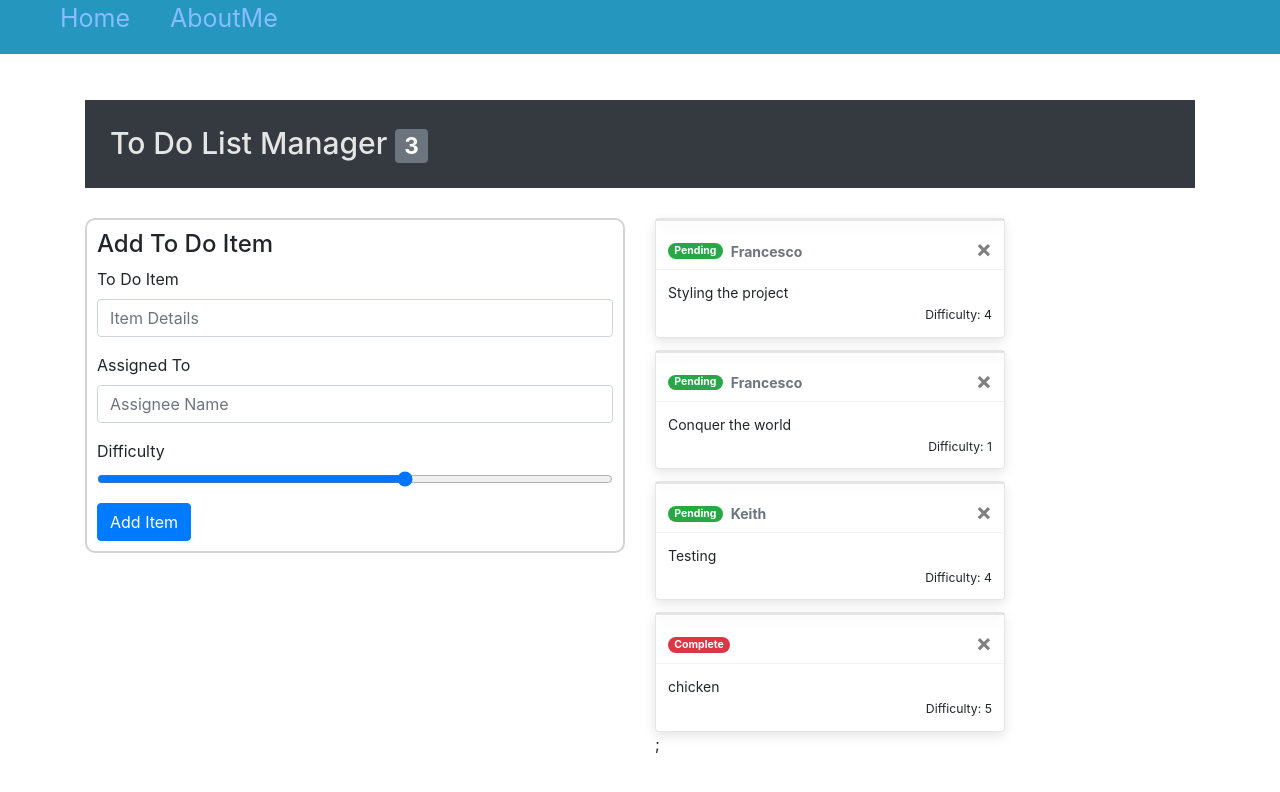
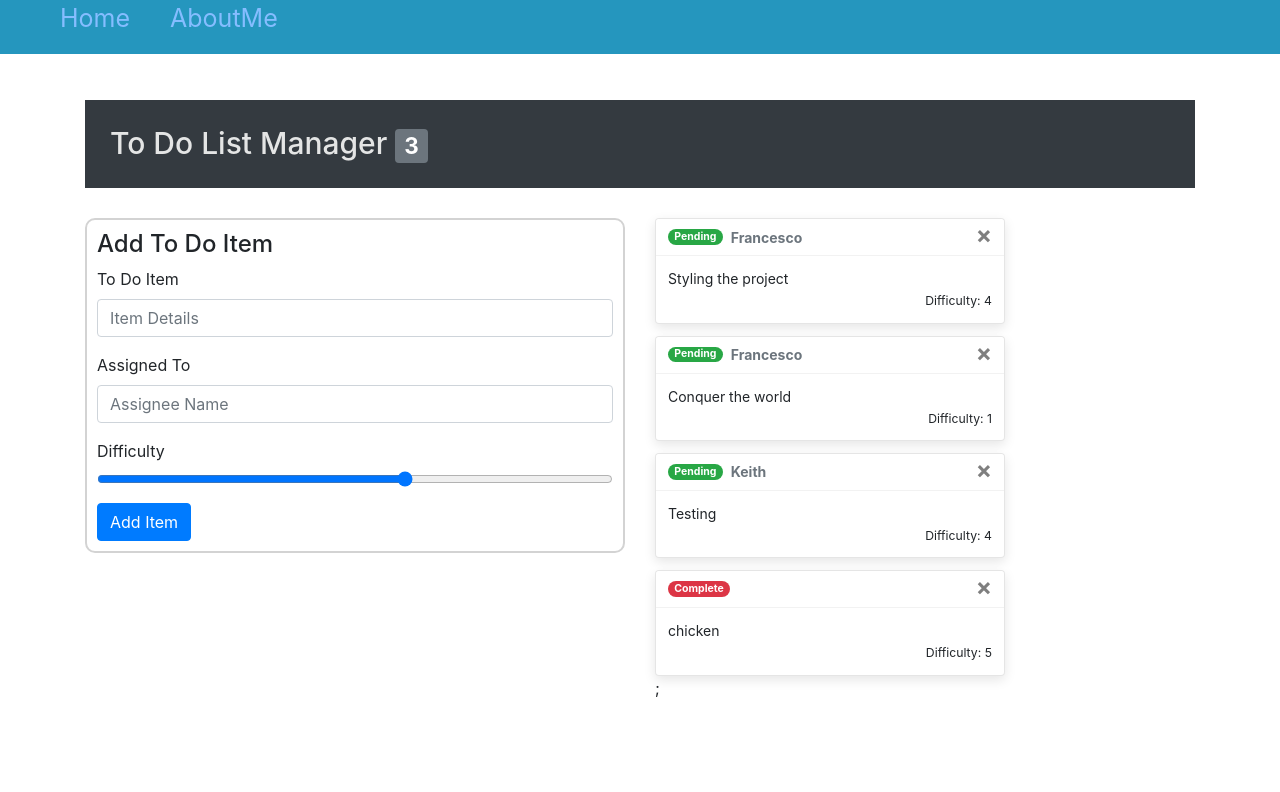
Before and after one commit to jmcia2020/ReactToDo, a React (Create React App) app: page / in a window 1280 px wide. Shown: the top 792 px of the page. Built offline with nearby package versions, Linux system fonts and the light colour scheme.

Commit message:
Fix simple Toast toggle

```diff
--- a/src/ToDoItem.js
+++ b/src/ToDoItem.js
@@ -12,8 +12,7 @@ export default function ToDoItem(props)
     const pillVariant = todo.completed ? 'danger' : 'success';
 
     return (
-        <Toast>
-           <Toast show={show} onClose={toggleShow}></Toast>
+        <Toast show={show} onClose={toggleShow}>
             <Toast.Header>
                 <Badge pill variant={pillVariant}>{pillText}</Badge>
                 <strong className="ml-2 mr-auto">{todo.assignedTo}</strong>
```
